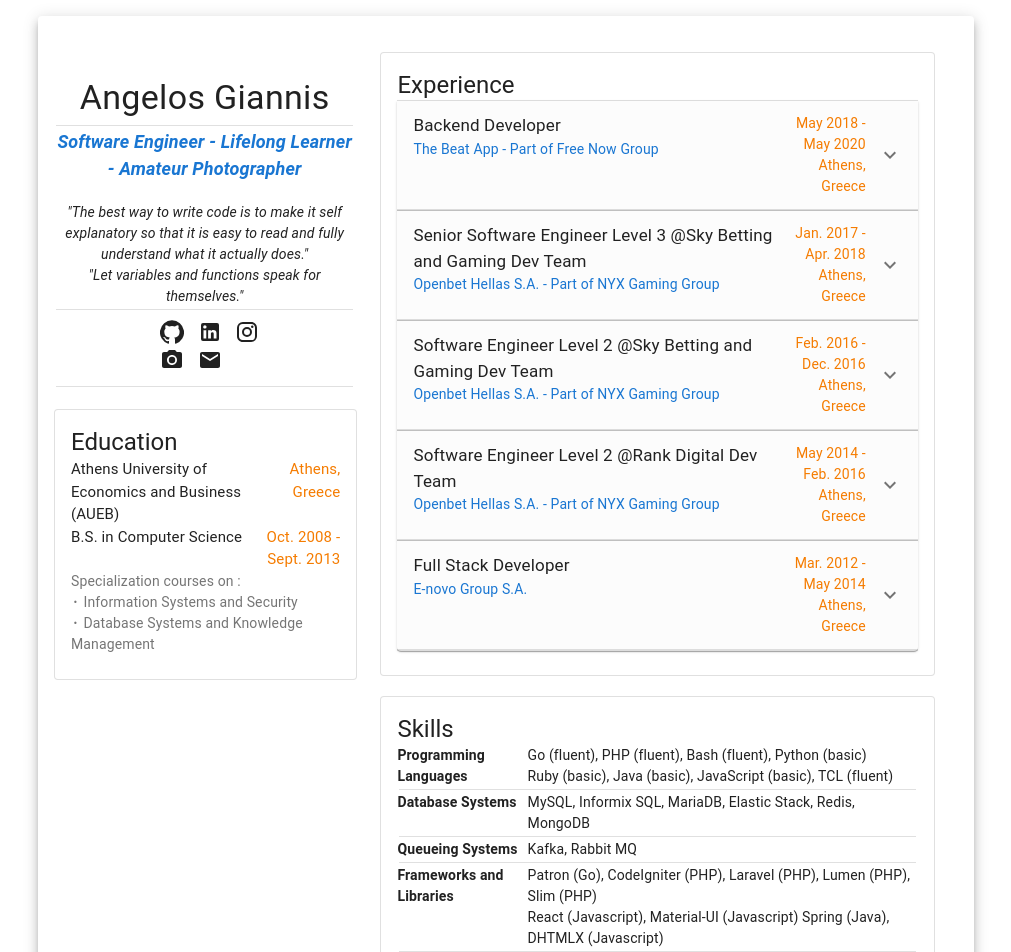
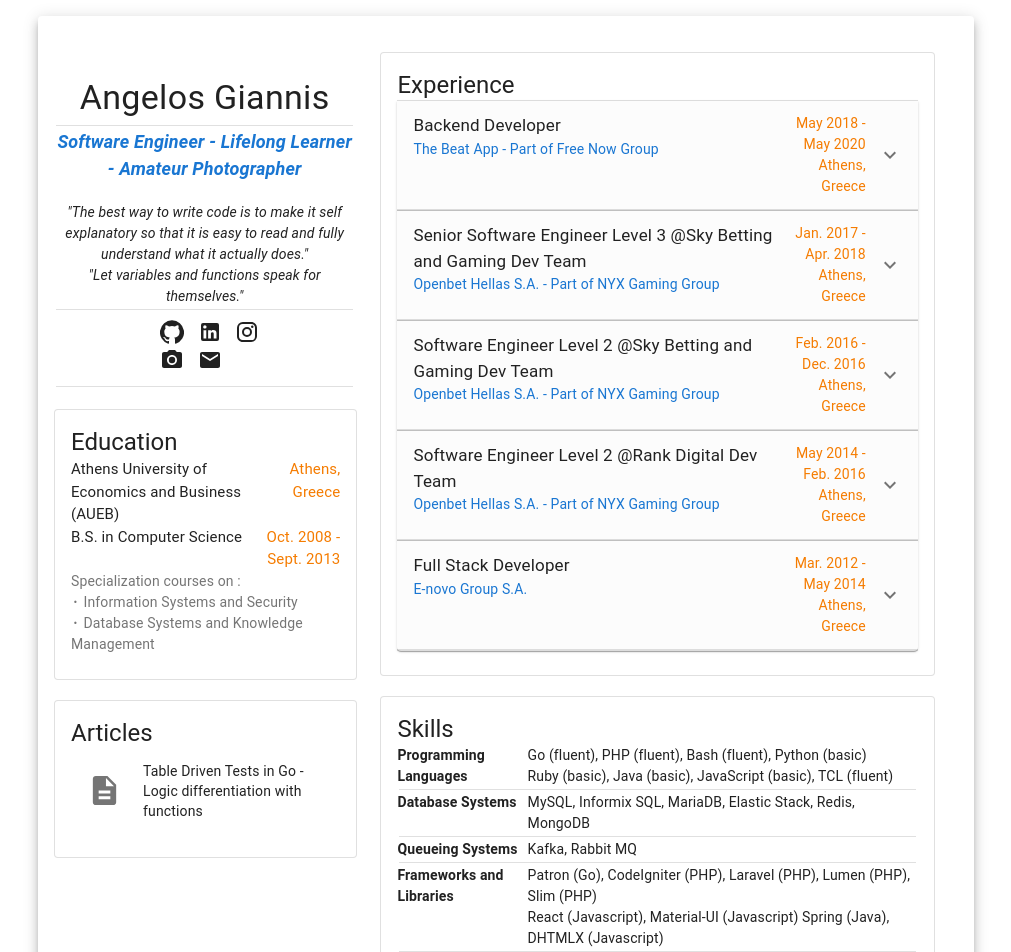
Before and after one commit to eujoy/mycv, a React (Create React App) app: page / in a window 1280 px wide. Shown: the top 952 px of the page, without its empty margins (134-1145 px from the left). Built offline with nearby package versions, Linux system fonts and the light colour scheme.

Commit message:
Add articles section

```diff
--- /dev/null
+++ b/src/components/data/articles.json
@@ -0,0 +1,7 @@
+[
+    {
+        "title": "Table Driven Tests in Go - Logic differentiation with functions",
+        "subtitle": "",
+        "link": "https://medium.com/@angelos.giannis/table-driven-tests-in-go-logic-differentiation-with-functions-1b2fc578fc18"
+    }
+]
--- a/src/components/profile.js
+++ b/src/components/profile.js
@@ -14,6 +14,7 @@
 import LinkedInIcon from '@material-ui/icons/LinkedIn';
 import PhotoCameraIcon from '@material-ui/icons/PhotoCamera';
 
+import Articles from './profile/articles';
 import Education from './profile/education';
 import Experience from './profile/experience';
 import MailIcon from '@material-ui/icons/Mail';
@@ -174,6 +175,18 @@
                                         <Education />
                                     </Grid>
                                 </Grid>
+
+                                <Grid container justify="center" alignItems="center" spacing={0}>
+                                    <Grid item xs={12}>
+                                        <br />
+                                    </Grid>
+                                </Grid>
+
+                                <Grid container justify="left" alignItems="left" spacing={0}>
+                                    <Grid item xs={12}>
+                                        <Articles />
+                                    </Grid>
+                                </Grid>
                             </Grid>
 
                             <Grid item xs={12} sm={8}>
--- /dev/null
+++ b/src/components/profile/articles.js
@@ -0,0 +1,126 @@
+import React from 'react';
+
+import { withStyles } from '@material-ui/core/styles';
+import Card from '@material-ui/core/Card';
+import CardContent from '@material-ui/core/CardContent';
+import List from '@material-ui/core/List';
+import ListItem from '@material-ui/core/ListItem';
+import ListItemIcon from '@material-ui/core/ListItemIcon';
+import ListItemText from '@material-ui/core/ListItemText';
+import Grid from '@material-ui/core/Grid';
+import PropTypes from 'prop-types';
+import Typography from '@material-ui/core/Typography';
+
+import DescriptionIcon from '@material-ui/icons/Description';
+
+import articlesList from '../data/articles.json';
+
+const styles = theme => ({
+    root: {
+        flexGrow: 1,
+    },
+    bullet: {
+        display: 'inline-block',
+        margin: '0 2px',
+        transform: 'scale(0.8)',
+    },
+    card: {
+        minWidth: 275,
+        width: "100%",
+    },
+    cardMain: {
+        textAlign: "left",
+        fontSize: theme.typography.pxToRem(15),
+    },
+    cardRightMain: {
+        textAlign: "right",
+        fontSize: theme.typography.pxToRem(15),
+        color: theme.palette.warning.dark,
+    },
+    cardSecondary: {
+        textAlign: "left",
+        fontSize: theme.typography.pxToRem(15),
+    },
+    cardRightSecondary: {
+        textAlign: "right",
+        fontSize: theme.typography.pxToRem(15),
+        color: theme.palette.warning.dark,
+    },
+    cardLastText: {
+        textAlign: "left",
+        fontSize: theme.typography.pxToRem(14),
+        color: theme.palette.text.secondary,
+    },
+    listItemContent: {
+        textAlign: "left",
+        fontSize: theme.typography.pxToRem(14),
+    },
+    listItemElement: {
+        marginTop: "0px",
+        marginBottom: "0px",
+    },
+});
+
+class Articles extends React.Component {
+    constructor(props) {
+        super(props)
+        this.state = {
+            denseLinst: true,
+        }
+    }
+
+    render() {
+        if (articlesList.length === 0) {
+            return <div></div>;
+        }
+
+        const { classes } = this.props;
+
+        return(
+            <Grid container justify="center" alignItems="center" spacing={0}>
+                <Grid item xs={12} sm={12}>
+                    <Card className={classes.card} variant="outlined">
+                        <CardContent>
+                            <Typography variant="h5" component="h5">
+                                Articles
+                            </Typography>
+
+                            <Grid container spacing={0}>
+                                <Grid item xs={12} sm={12}>
+                                    <List dense={this.state.denseLinst}>
+                                        {articlesList.map((article) => {
+                                            return (
+                                                <ListItem
+                                                    button
+                                                    component="a"
+                                                    target="_blank"
+                                                    href={article.link}
+                                                    className={classes.listItemElement}
+                                                >
+                                                    <ListItemIcon>
+                                                        <DescriptionIcon fontSize="large" />
+                                                    </ListItemIcon>
+                                                    <ListItemText
+                                                        className={classes.listItemElement}
+                                                        primary={article.title}
+                                                        secondary={article.subtitle !== "" ? article.subtitle : null}
+                                                    />
+                                                </ListItem>
+                                            );
+                                        })}
+                                    </List>
+                                </Grid>
+                            </Grid>
+                        </CardContent>
+                    </Card>
+                </Grid>
+            </Grid>
+        );
+    }
+}
+
+Articles.propTypes = {
+    classes: PropTypes.object.isRequired,
+};
+
+export default withStyles(styles)(Articles);
```
